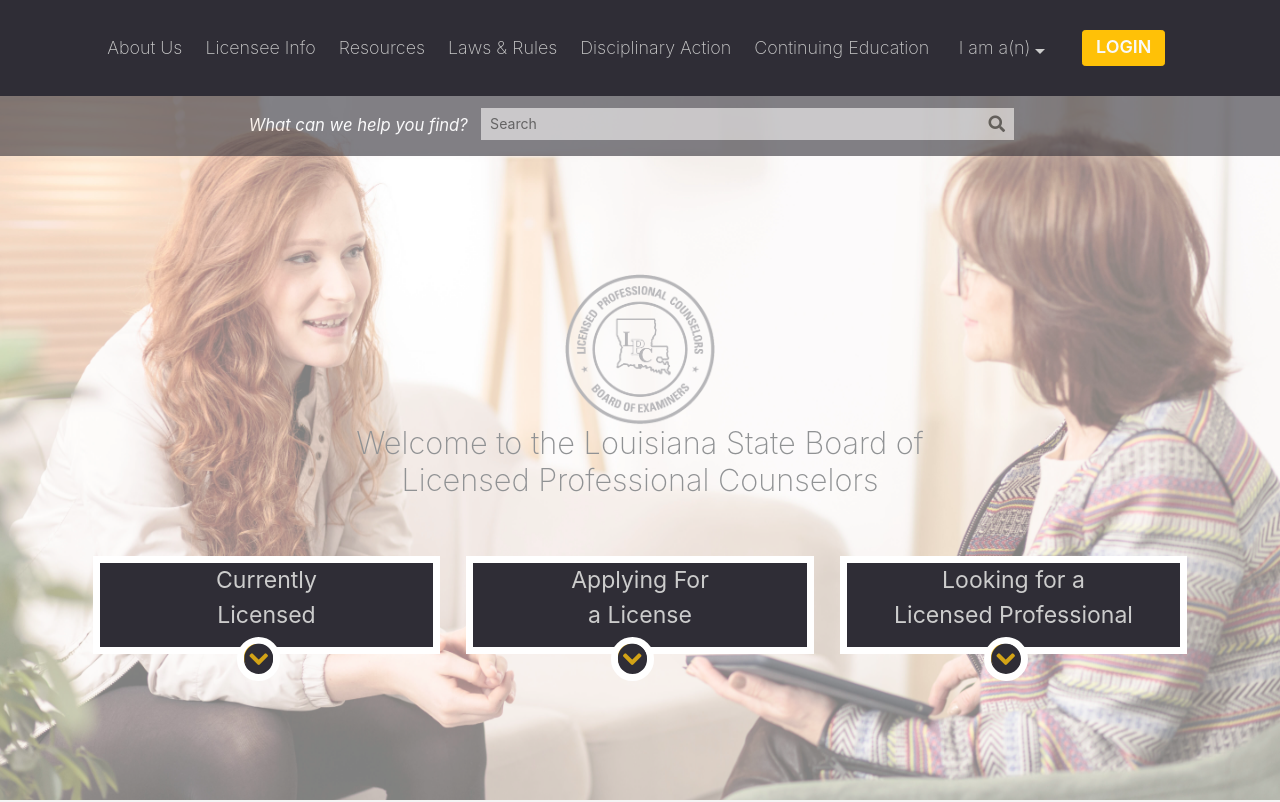
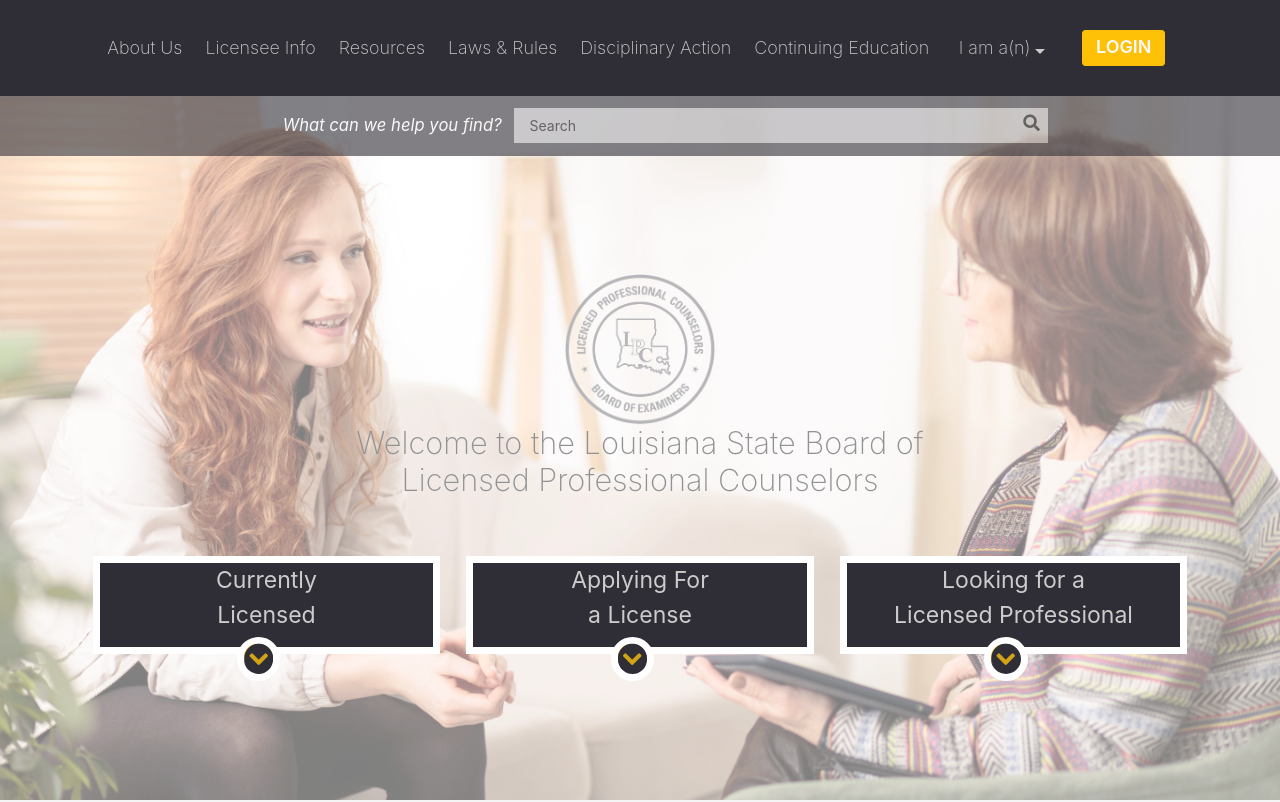
Before and after one commit to znematoadz/covlogic, a website: page dist/index.html in a window 1280 px wide. Shown: the top 802 px of the page. Drawn offline with nearby package versions, Linux system fonts and the light colour scheme.

Commit message:
search safari

```diff
--- a/scss/main.scss
+++ b/scss/main.scss
@@ -119,6 +119,7 @@
     font-size: 1.1rem;
     width: 100%;
     position: relative;
+    height: 35px;
     &::-webkit-input-placeholder {
       color: #000;
     }
@@ -138,14 +139,15 @@
     }
   }
 
-  .search-icon {
-    transform: translateX(-50px);
-
+  .search-icon-btn {
+    height: 100%;
+    transform: translateX(-35px);
+    z-index: 10;
+    height: 35px;
     .fa-search {
       color: #000;
       opacity: 1;
       font-size: 1.3em;
-      z-index: 20;
     }
   }
 }
```
Also changed, not shown: dist/css/main.css, dist/index.html.
